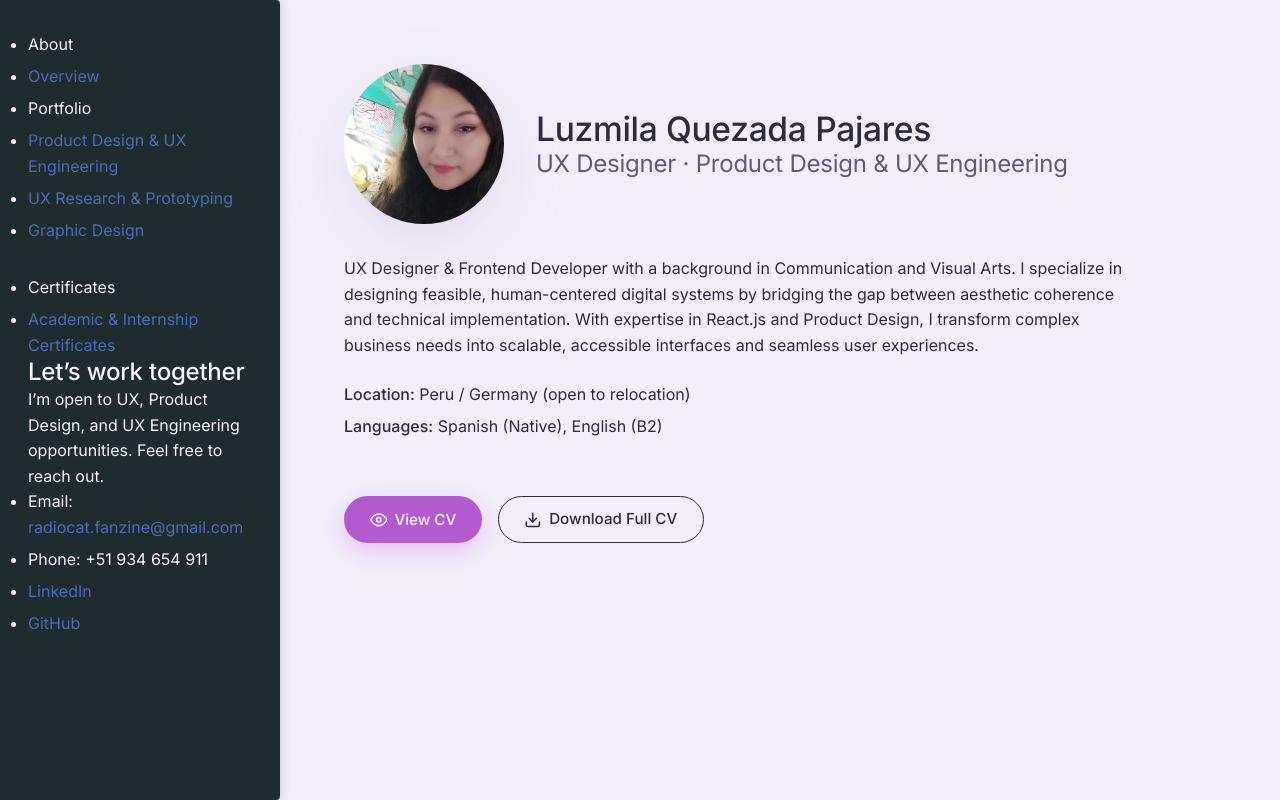
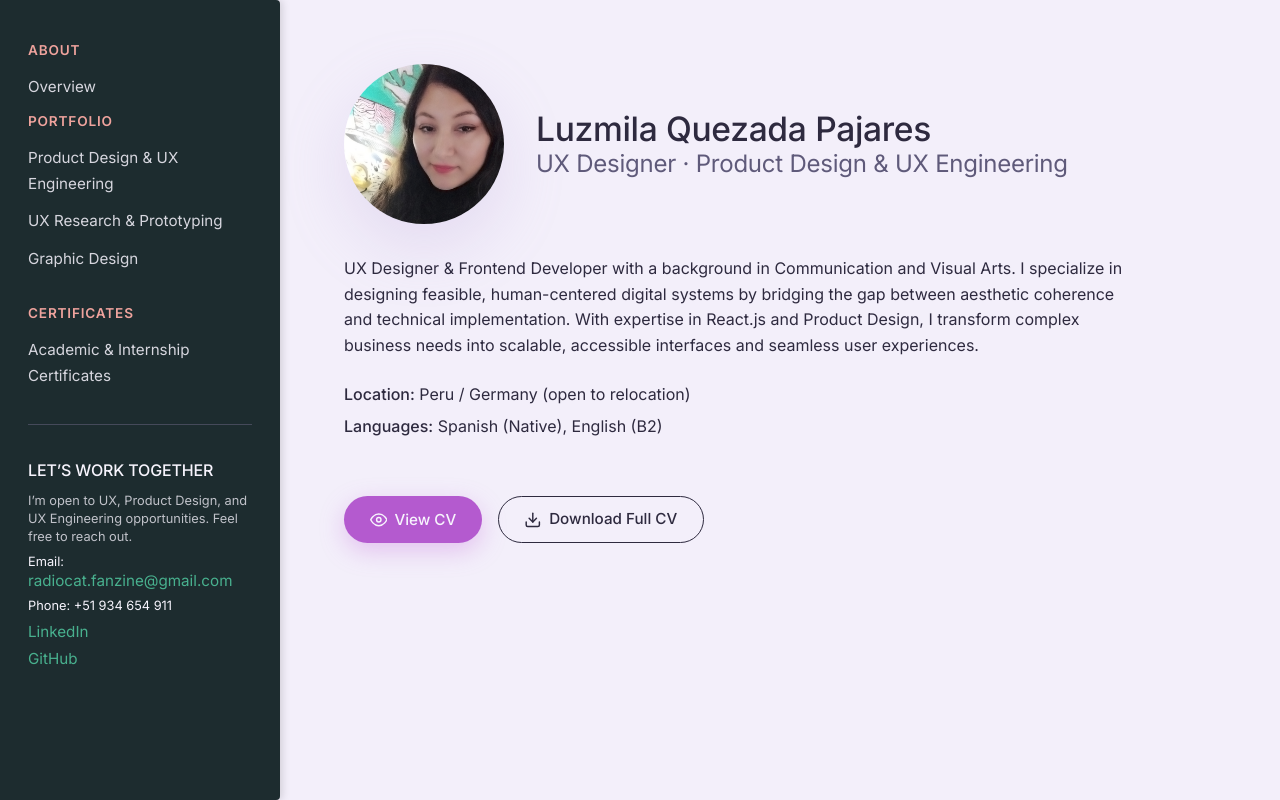
Before and after one commit to radiocat-fanzine/portafolio_lu_qp, a React (Vite) app: page / in a window 1280 px wide. Built offline with nearby package versions, Linux system fonts and the light colour scheme.

Commit message:
sidebar css 4

```diff
--- a/src/styles/components/sidebar.css
+++ b/src/styles/components/sidebar.css
@@ -5,56 +5,155 @@
 .sidebar {
     width: 280px;
     height: 100vh;
-    position: relative;
-    z-index: 1;
+    position: relative; /* desktop */
+    z-index: 1000;
     top: 0;
     padding: 2rem 1.75rem;
     background-color: var(--color-bg-main);
     color: var(--color-text-inverted);
+
+    /* separación visual del contenido */
     border-top-right-radius: 4px;
     border-bottom-right-radius: 4px;
+
+    /* sombra ligera de flotación */
     box-shadow: 2px 0 8px rgba(0, 0, 0, 0.15);
+
     display: flex;
     flex-direction: column;
     justify-content: flex-start;
     overflow-y: auto;
 }
 
-/* Desktop: nunca mostrar hamburguesa */
-.sidebar-hamburger {
-    display: none;
+/* Scrollbar minimalista (Restaurada) */
+.sidebar::-webkit-scrollbar {
+    width: 4px;
+}
+.sidebar::-webkit-scrollbar-track {
+    background: transparent;
+}
+.sidebar::-webkit-scrollbar-thumb {
+    background-color: var(--color-bg-main) transparent;
+    border-radius: 2px;
+}
+.sidebar {
+    scrollbar-width: thin;
+    scrollbar-color: var(--color-bg-main) transparent;
 }
 
 /* ==============================
-    Mobile
+    Navegación (Restaurada)
 ================================ */
 
+.sidebar nav ul {
+    list-style: none;
+    padding: 0;
+    margin: 0;
+}
+
+.sidebar nav li {
+    margin-bottom: 0.75rem;
+}
+
+/* Section titles (About, Portfolio, etc.) */
+.sidebar nav li strong,
+.sidebar-section-title {
+    display: block;
+    margin-top: 0.5rem;
+    margin-bottom: 0.5rem;
+    font-size: 0.85rem;
+    font-weight: 600;
+    letter-spacing: 0.06em;
+    text-transform: uppercase;
+    color: var(--color-rose-aura, #EFA39D);
+}
+
+/* Links */
+.sidebar a {
+    color: var(--color-text-inverted, #F7F4FD);
+    text-decoration: none;
+    font-size: 0.95rem;
+    line-height: 1.4;
+    opacity: 0.85;
+    transition: opacity 0.2s ease, color 0.2s ease;
+}
+
+.sidebar a:hover {
+    opacity: 1;
+    color: var(--color-green-lotus, #50C89F);
+}
+
+/* Contact section (Restaurada) */
+.sidebar-contact {
+    margin-top: 1.5rem;
+    padding-top: 2.2rem;
+    border-top: 1px solid rgba(187, 165, 219, 0.25);
+}
+
+.sidebar-contact h2 {
+    font-size: 1rem;
+    font-weight: 500;
+    margin-bottom: 0.75rem;
+    text-transform: uppercase;
+}
+
+.sidebar-contact p {
+    font-size: 0.8rem;
+    line-height: 1.4;
+    opacity: 0.75;
+    margin-bottom: 0.5rem;
+}
+
+.sidebar-contact ul {
+    list-style: none;
+    padding: 0;
+    margin: 0;
+}
+
+.sidebar-contact li {
+    margin-bottom: 0.3rem;
+    font-size: 0.8rem;
+    line-height: 1.3;
+}
+
+.sidebar-contact a {
+    color: var(--color-green-lotus);
+    text-decoration: none;
+}
+
+.sidebar-contact a:hover {
+    color: var(--color-rose-aura);
+}
+
+/* ==============================
+    Mobile & Hamburger
+================================ */
+
+.sidebar-hamburger {
+    display: none; /* Oculto en desktop */
+}
+
 @media (max-width: 768px) {
-
-    /* Sidebar cerrado */
     .sidebar {
-        width: fit-content;
-        padding: 1rem 0;
-        background-color: transparent;
-        box-shadow: none;
-        position: relative;
-        overflow: visible;
+        position: fixed;
+        left: 0;
+        top: 0;
         transform: translateX(-100%);
         transition: transform 0.35s ease;
+        z-index: 2000;
+        width: 280px;
     }
 
-    .sidebar:not(.open) {
-        transform: translateX(-8px);
+    .sidebar.open {
+        transform: translateX(0);
     }
 
-    /* Botón hamburguesa (cerrado) */
     .sidebar-hamburger {
         display: block;
         position: fixed;
         top: 1rem;
         left: 1rem;
         z-index: 2100;
-
         cursor: pointer;
         font-size: 1.5rem;
         color: var(--color-text-inverted);
@@ -63,63 +162,23 @@
         border-radius: 4px;
         padding: 0.25rem 0.5rem;
         box-shadow: 1px 1px 8px rgba(0,0,0,0.25);
-
-        transition: background-color 0.25s ease,
-                    transform 0.25s ease,
-                    opacity 0.2s ease;
     }
 
-    /* Sidebar abierto */
-    .sidebar.open {
-        position: fixed;
-        top: 0;
-        left: 0;
-        width: 280px;
-        height: 100vh;
-        background-color: var(--color-bg-main);
-        padding: 2rem 1.75rem;
-        z-index: 2000;
-        box-shadow: none;
-        overflow-y: auto;
-        display: flex;
-        flex-direction: column;
-        transform: translateX(0);
+    /* Mostrar/Ocultar contenido */
+    .sidebar nav,
+    .sidebar .sidebar-contact {
+        display: none;
     }
 
-    /* Contenido visible SOLO cuando está abierto */
     .sidebar.open nav,
     .sidebar.open .sidebar-contact {
         display: block;
         animation: sidebarFade 0.25s ease both;
     }
-
-    /* Contenido oculto cuando está cerrado */
-    .sidebar nav,
-    .sidebar .sidebar-contact {
-        display: none;
-    }
-
-    /* Botón hamburguesa integrado al sidebar abierto */
-    .sidebar.open .sidebar-hamburger {
-        position: absolute;
-        top: 1.5rem;
-        left: 1.75rem;
-        color: var(--color-text-inverted);
-
-        background-color: transparent;
-        box-shadow: none;
-        opacity: 0.85;
-        transform: scale(0.95);
-    }
-
-    .sidebar-hamburger:active {
-    transform: scale(0.92);
-}
-
 }
 
 /* ==============================
-    Fade suave del contenido
+    Keyframes & Overlay
 ================================ */
 
 @keyframes sidebarFade {
@@ -133,20 +192,14 @@
     }
 }
 
-/* ==============================
-    Overlay con blur (mobile)
-================================ */
-
 @media (max-width: 768px) {
     .sidebar-overlay {
         position: fixed;
         inset: 0;
         z-index: 1500;
-
         background: rgba(20, 16, 30, 0.35);
         backdrop-filter: blur(6px);
         -webkit-backdrop-filter: blur(6px);
-
         opacity: 0;
         pointer-events: none;
         transition: opacity 0.3s ease;
```
